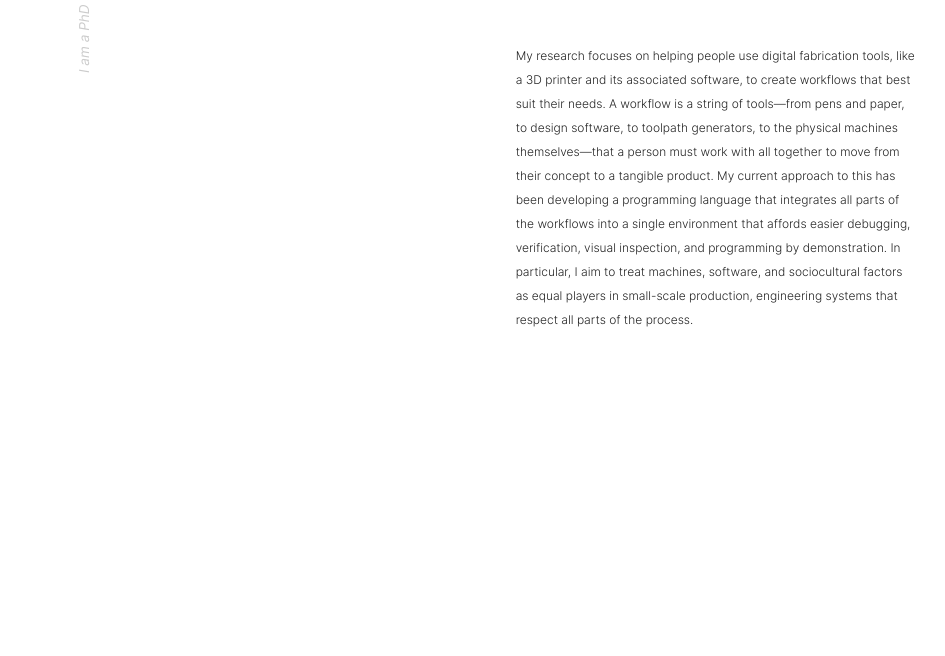
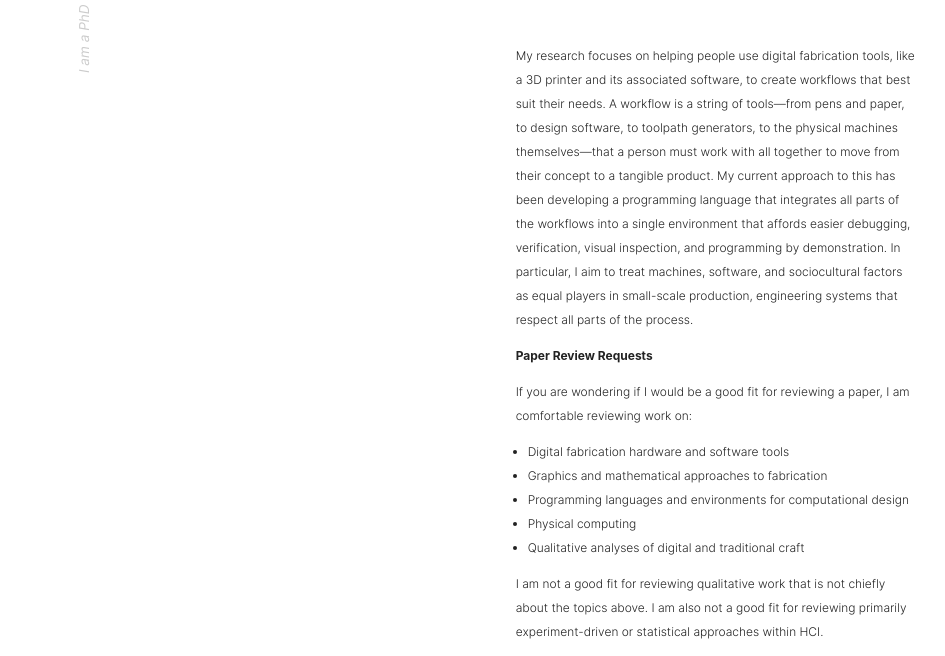
Before and after one commit to jhaazpr/jhaazpr.github.io, a plain HTML site: page about.html in a window 1280 px wide. Shown: the part 558-1214 px from the top of the page, without its empty margins (1-946 px from the left). Before the commit the page ends 902 px from the top, so only its background shows below. Drawn offline with Linux system fonts and the light colour scheme; a web font is replaced by a local one.

Commit message:
paper reviews

```diff
--- a/about.html
+++ b/about.html
@@ -64,6 +64,22 @@
                     <div class="paragraph">
                         My research focuses on helping people use digital fabrication tools, like a 3D printer and its associated software, to create workflows that best suit their needs. A workflow is a string of tools&mdash;from pens and paper, to design software, to toolpath generators, to the physical machines themselves&mdash;that a person must work with all together to move from their concept to a tangible product. My current approach to this has been developing a programming language that integrates all parts of the workflows into a single environment that affords easier debugging, verification, visual inspection, and programming by demonstration. In particular, I aim to treat machines, software, and sociocultural factors as equal players in small-scale production, engineering systems that respect all parts of the process.
                     </div>
+                    <div class="paragraph bold">
+                        Paper Review Requests
+                    </div>
+                    <div class="paragraph">
+                        If you are wondering if I would be a good fit for reviewing a paper, I am comfortable reviewing work on:
+                    </div>
+                    <ul class="bullet-list">
+                        <li>Digital fabrication hardware and software tools</li>
+                        <li>Graphics and mathematical approaches to fabrication</li>
+                        <li>Programming languages and environments for computational design</li>
+                        <li>Physical computing</li>
+                        <li>Qualitative analyses of digital and traditional craft</li>
+                    </ul>
+                    <div class="paragraph">
+                        I am not a good fit for reviewing qualitative work that is not chiefly about the topics above. I am also not a good fit for reviewing primarily experiment-driven or statistical approaches within HCI.
+                    </div>
                 </div>
             </div>
         </div>
--- a/style.css
+++ b/style.css
@@ -158,6 +158,10 @@ img {
     font-style: italic;
 }
 
+.bullet-list {
+    padding-left: 1em;
+}
+
 .hero-list-item {
     margin-bottom: 0.75em
 }
```
